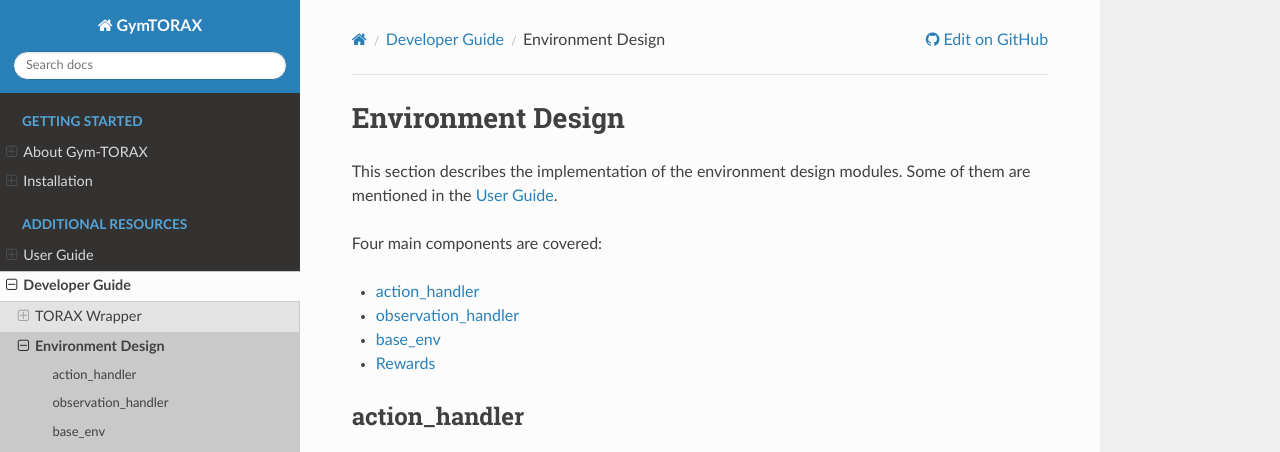
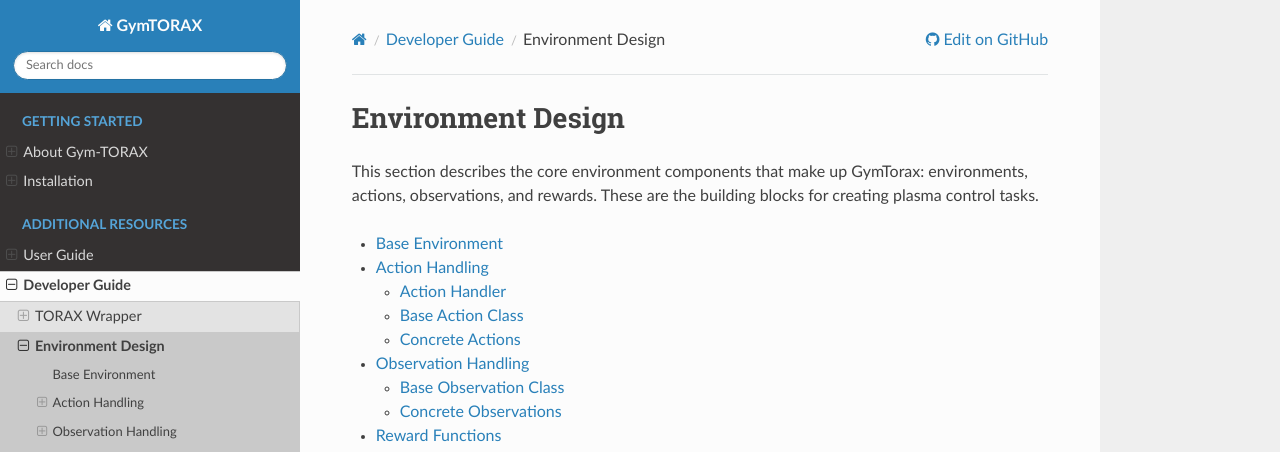
Before and after one commit to antoine-mouchamps/gymtorax, a Sphinx documentation site: the page built from docs/developer_guide/environment_design.rst, in a window 1280 px wide and 1400 px high. Shown: the top 452 px of the window. Built offline with Sphinx 7.4.7 and the Read the Docs theme 3.1.0, drawn with Linux system fonts in a browser that asks for light colours; some of the changed text lies outside the part shown.

Commit message:
Improve doc #3

```diff
--- a/docs/developer_guide/environment_design.rst
+++ b/docs/developer_guide/environment_design.rst
@@ -1,37 +1,66 @@
 Environment Design
-===========================
+==================
 
-This section describes the implementation of the environment design modules.
-Some of them are mentioned in the :doc:`User Guide <../user_guide/index>`.
-
-Four main components are covered:
+This section describes the core environment components that make up GymTorax:
+environments, actions, observations, and rewards. These are the building blocks
+for creating plasma control tasks.
 
 .. contents::
     :local:
+    :depth: 2
 
-action_handler
-----------------
-
-.. automodule:: gymtorax.action_handler
-   :members:
-
-observation_handler
---------------------
-
-.. automodule:: gymtorax.observation_handler
-   :members:
-
-base_env
+Base Environment
 ----------------
 
 .. automodule:: gymtorax.envs.base_env
 
-.. autoclass:: gymtorax.envs.base_env.BaseEnv
-   :members: reset, step, close, render, save_file, save_gif, _define_action_space, _define_observation_space, _get_torax_config, _compute_reward
-   :no-index:
+Action Handling
+---------------
 
-Rewards
+The action handling system defines what parameters the RL agent can control
+and how these map to TORAX configuration updates.
+
+Action Handler
+~~~~~~~~~~~~~~
+
+.. autoclass:: gymtorax.action_handler.ActionHandler
+
+Base Action Class
+~~~~~~~~~~~~~~~~~
+
+.. autoclass:: gymtorax.action_handler.Action
+
+Concrete Actions
+~~~~~~~~~~~~~~~~
+
+.. autoclass:: gymtorax.action_handler.IpAction
+
+.. autoclass:: gymtorax.action_handler.VloopAction
+
+.. autoclass:: gymtorax.action_handler.EcrhAction
+
+.. autoclass:: gymtorax.action_handler.NbiAction
+
+Observation Handling
+--------------------
+
+The observation system extracts relevant plasma state information and formats
+it for RL agents.
+
+Base Observation Class
+~~~~~~~~~~~~~~~~~~~~~~
+
+.. autoclass:: gymtorax.observation_handler.Observation
+
+Concrete Observations
+~~~~~~~~~~~~~~~~~~~~~
+
+.. autoclass:: gymtorax.observation_handler.AllObservation
+
+Reward Functions
 ----------------
 
+Reward functions define the control objectives and translate plasma performance
+into scalar signals for RL training.
+
 .. automodule:: gymtorax.rewards
-    :members:
--- a/docs/developer_guide/index.rst
+++ b/docs/developer_guide/index.rst
@@ -1,7 +1,7 @@
 Developer Guide
-===========================
+===============
 
-This section explains how the code is organized and how to contribute to the Gym-TORAX package.
+This section explains how the code is organized in the Gym-TORAX package.
 
 .. toctree::
    :maxdepth: 1
```
Also changed, not shown: docs/developer_guide/other_modules.rst (+50 -3 lines), 1 other file.
